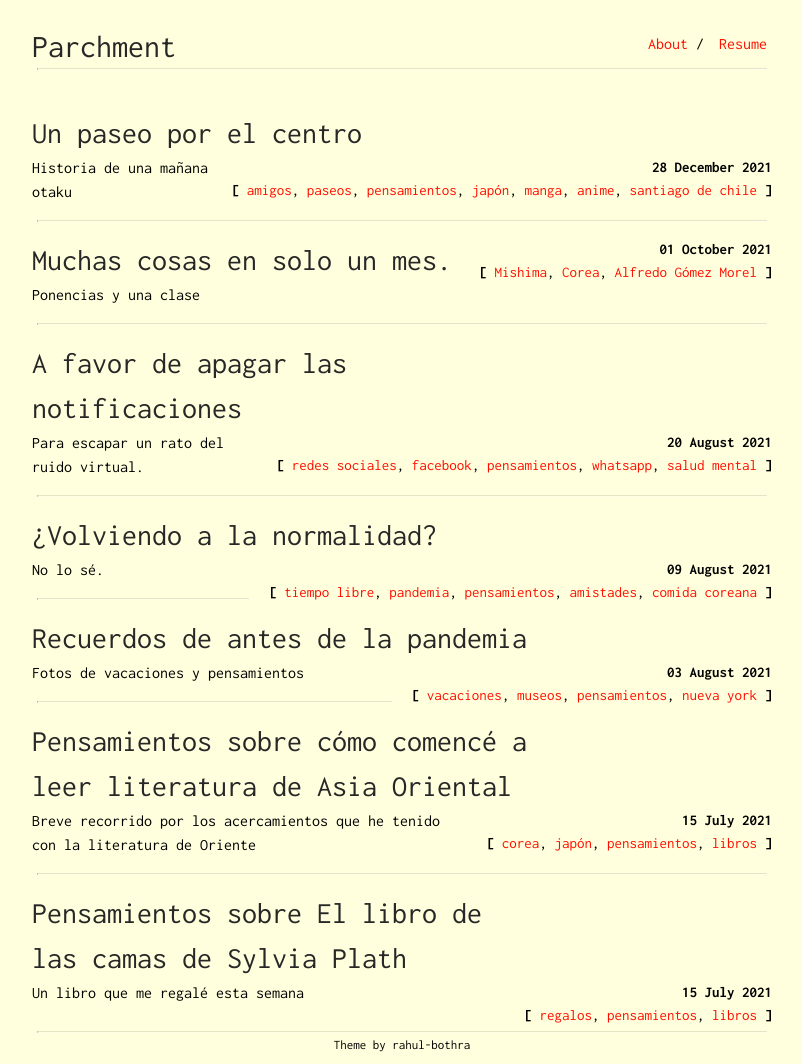
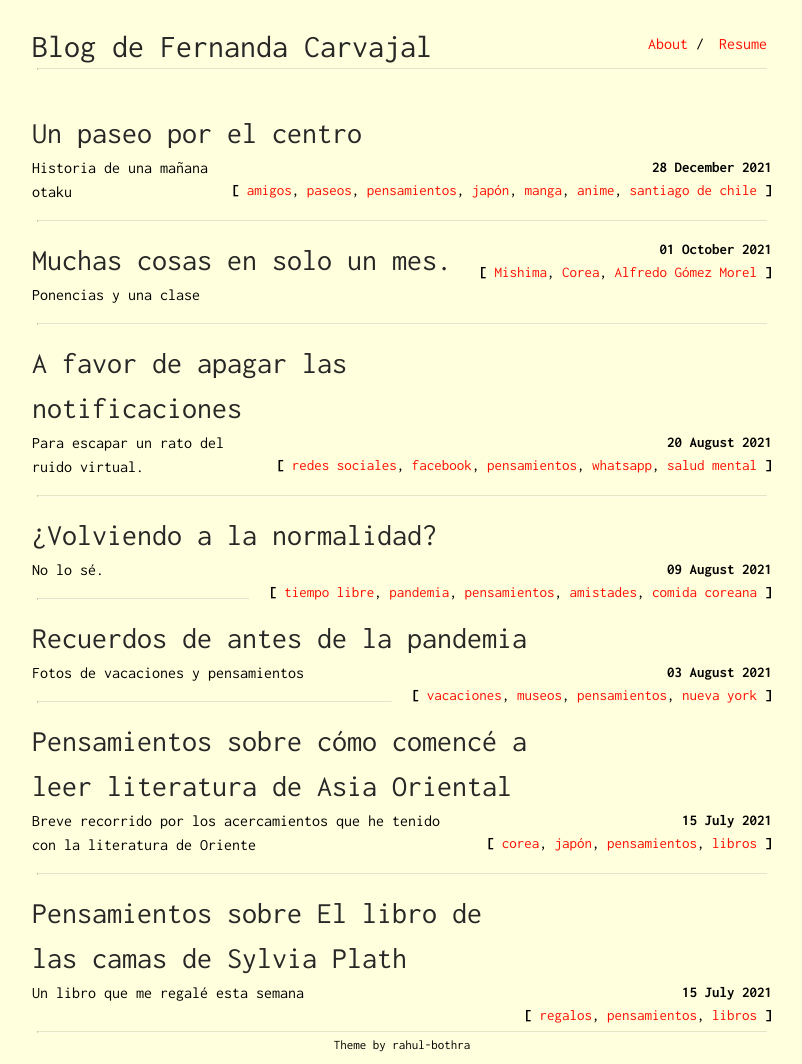
Before and after one commit to rhl-bthr/parchment, a Jekyll site: the page built from index.html, in a window 1280 px wide. Shown: the whole page, without its empty margins (238-1040 px from the left). Built offline with Jekyll 4.4.1, drawn with Linux system fonts in a browser that asks for light colours; some of the changed lines change nothing that is shown.

Commit message:
Update _config.yml

```diff
--- a/_config.yml
+++ b/_config.yml
@@ -1,9 +1,9 @@
-title: Parchment
-author: pro-panda
-subtitle: The life of a frustrated engineer
+title: Blog de Fernanda Carvajal
+author: Fernanda Carvajal Gómez
+subtitle: Apuntes de un tanuki
 
-url: "https://rahul-bothra.github.io"
-baseurl: "/parchment"
+url: "https://facarvajalg.github.io"
+baseurl: "/blog"
 
 footer_only_homepage: true
 footer_url: "https://github.com/rahul-bothra"
@@ -19,6 +19,6 @@ sass:
 
 navbar:
  - name: "About"
-   link: "about"
+   link: "https://facarvajalg.github.io/about/"
  - name: "Resume"
-   absolute-link: "https://rahul-bothra.github.io/CV.pdf"
+   absolute-link: https://www.linkedin.com/in/fcarvajalg/"
```
